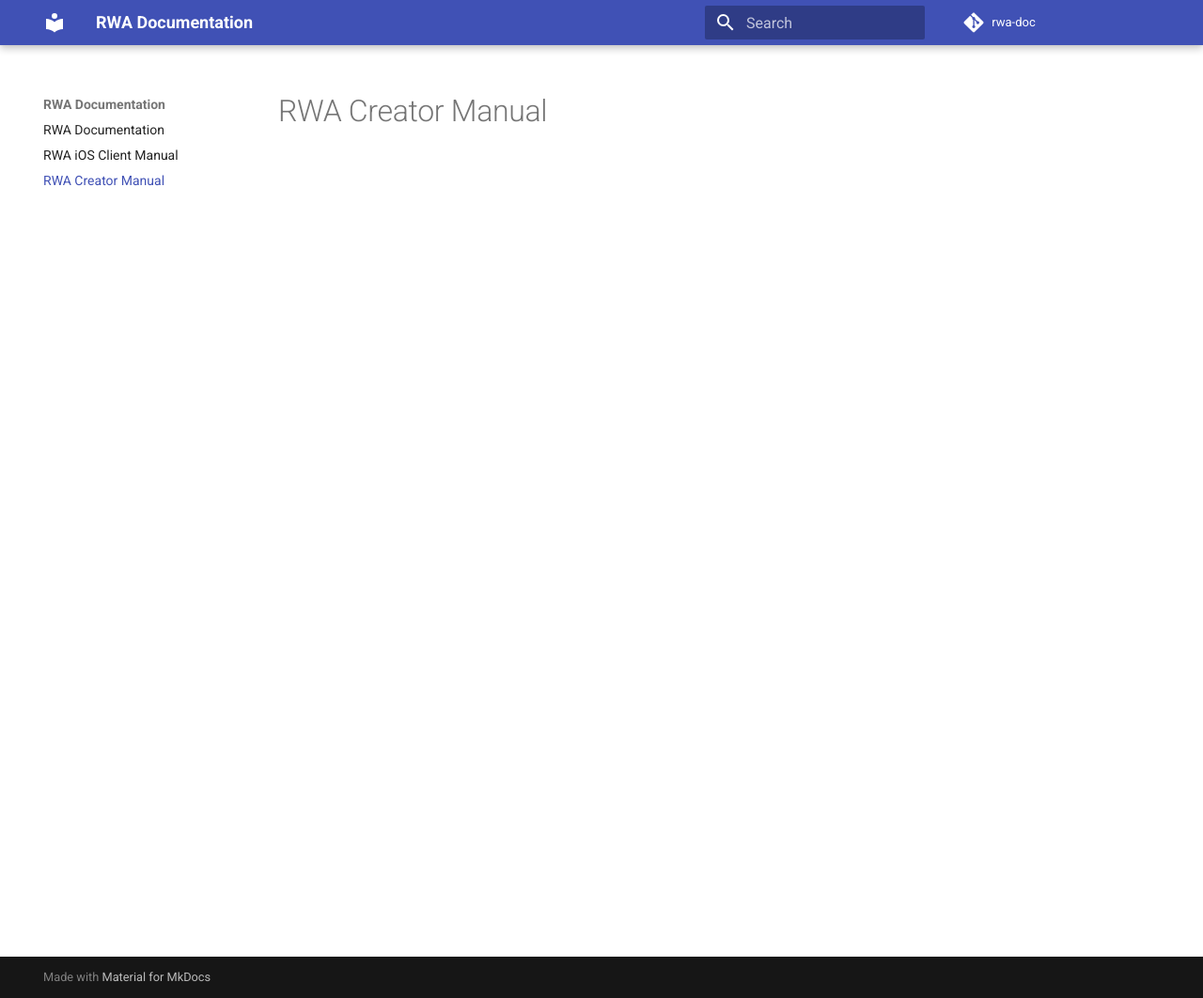
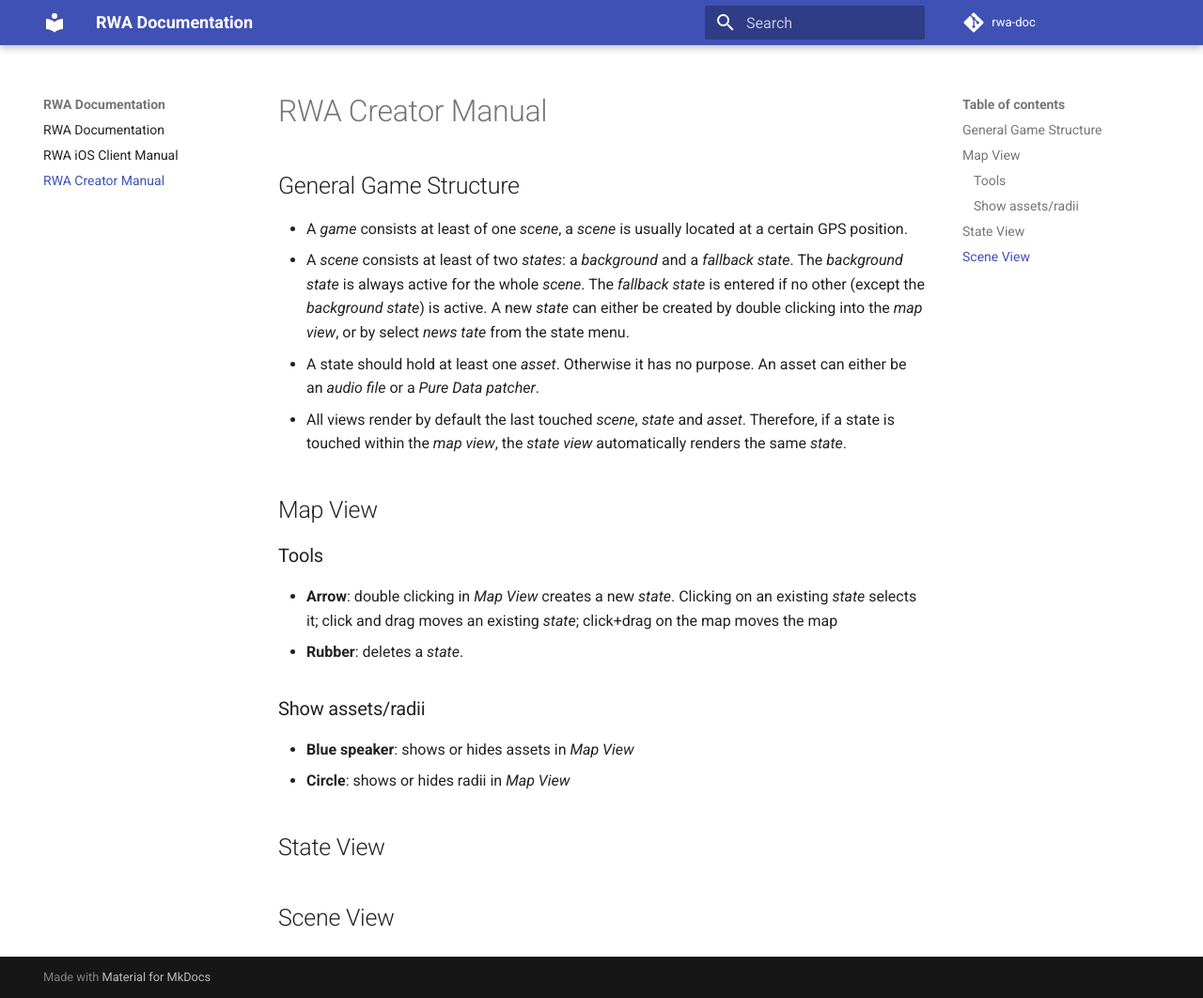
Before and after one commit to rnd-hsm-klassik/rwa-doc, an MkDocs documentation site: the page built from docs/rwa-creator-manual.md, in a window 1280 px wide and 1062 px high. Shown: the whole window at 94% size. Built offline with MkDocs 1.6.1 and Material for MkDocs 9.7.7, drawn with Linux system fonts in a browser that asks for light colours; comment, search, counter and statistics services are not loaded.

Commit message:
Start transferring RWAQUICK manual

```diff
--- a/docs/rwa-creator-manual.md
+++ b/docs/rwa-creator-manual.md
@@ -1 +1,24 @@
 # RWA Creator Manual
+
+## General Game Structure
+
+- A *game* consists at least of one *scene*, a *scene* is usually located at a certain GPS position.
+- A *scene* consists at least of two *states*: a *background* and a *fallback state*. The *background state* is always active for the whole *scene*. The *fallback state* is entered if no other (except the *background state*) is active. A new *state* can either be created by double clicking into the *map view*, or by select *news tate* from the state menu.
+- A state should hold at least one *asset*. Otherwise it has no purpose. An asset can either be an *audio file* or a *Pure Data patcher*.
+- All views render by default the last touched *scene*, *state* and *asset*. Therefore, if a state is touched within the *map view*, the *state view* automatically renders the same *state*.
+
+## Map View
+
+### Tools
+
+- **Arrow**: double clicking in *Map View* creates a new *state*. Clicking on an existing *state* selects it; click and drag moves an existing *state*; click+drag on the map moves the map
+- **Rubber**: deletes a *state*.
+
+### Show assets/radii
+
+- **Blue speaker**: shows or hides assets in *Map View*
+- **Circle**: shows or hides radii in *Map View*
+
+## State View
+
+## Scene View
```
